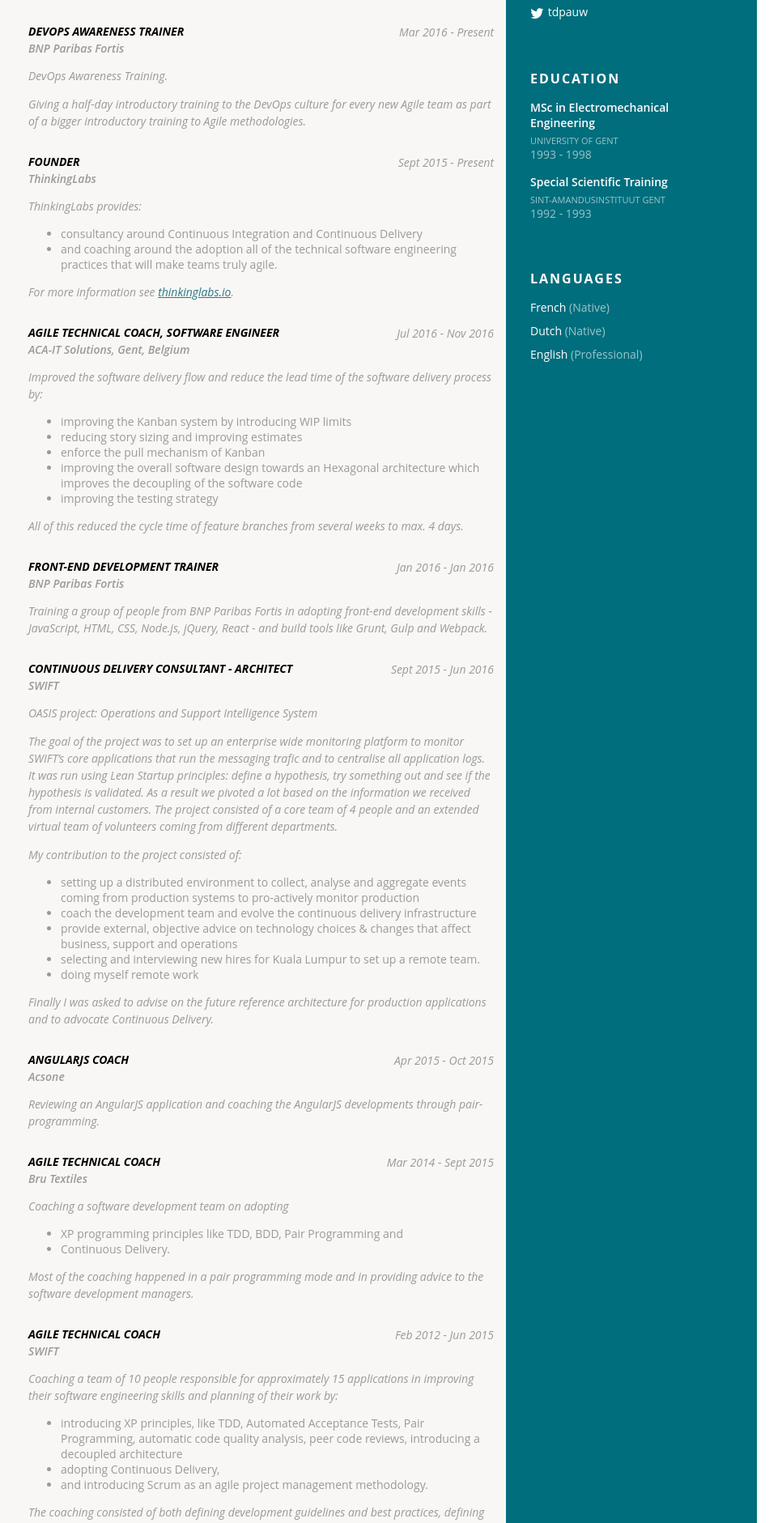
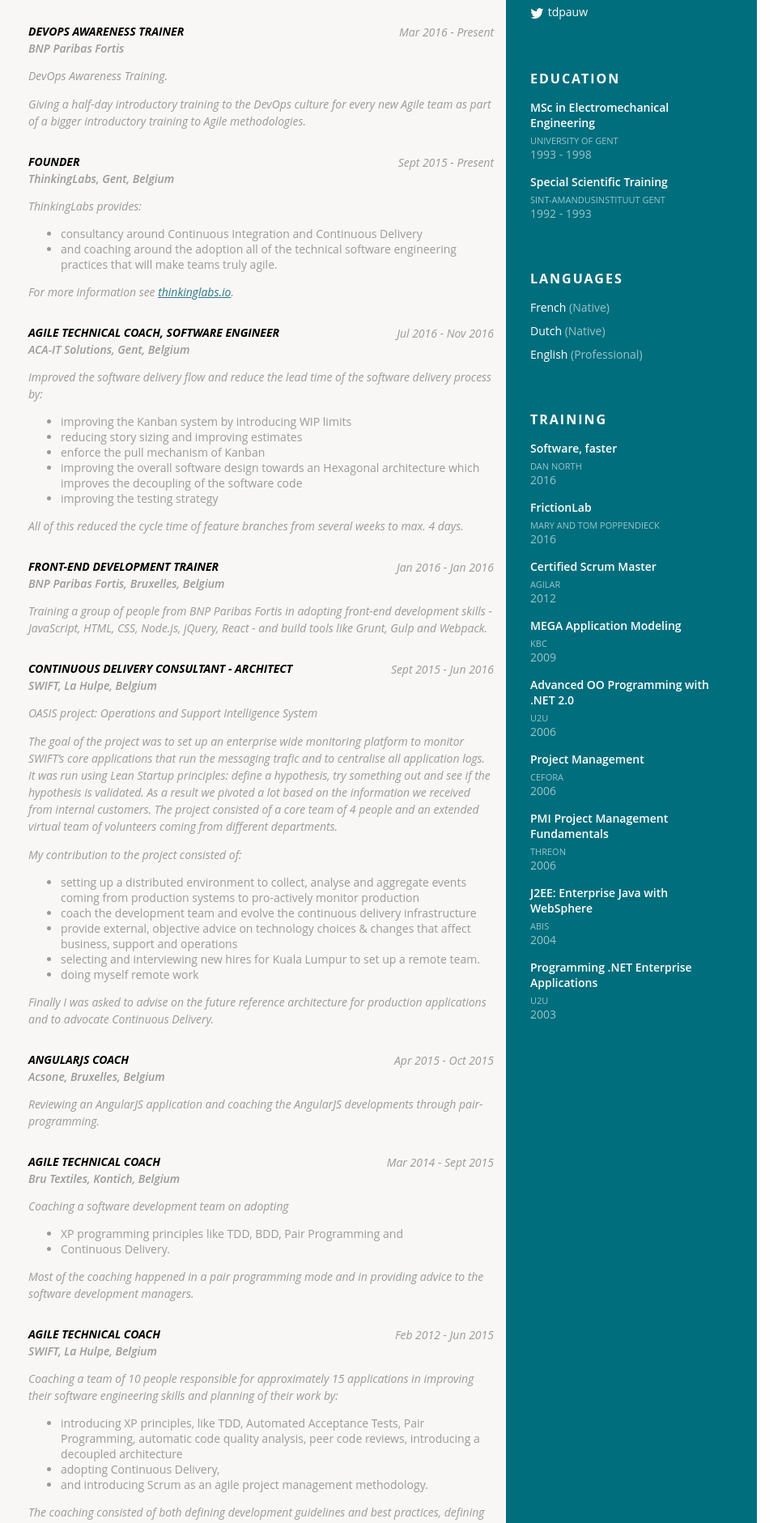
Before and after one commit to tdpauw/tdpauw.github.io, a Jekyll site: the page built from index.html, in a window 1280 px wide. Shown: the part 629-2510 px from the top of the page at 81% size, without its empty margins (185-1151 px from the left). Built offline with Jekyll 4.4.1, drawn with Linux system fonts in a browser that asks for light colours; some of the changed text lies outside the part shown.

Commit message:
add training

```diff
--- a/_data/cv.yml
+++ b/_data/cv.yml
@@ -12,10 +12,6 @@
 twitter: tdpauw
 github: tdpauw
 
-languages:
-  - french: native
-  - dutch: native
-  - english: professional
 
 education:
   - degree: MSc in Electromechanical Engineering
@@ -25,6 +21,48 @@
     school: Sint-Amandusinstituut Gent
     period: 1992 - 1993
 
+languages:
+  - french: native
+  - dutch: native
+  - english: professional
+
+training:
+  - title: Software, faster
+    organisation: Dan North
+    city: Budapest
+    year: 2016
+  - title: FrictionLab
+    organisation: Mary and Tom Poppendieck
+    city: Budapest
+    year: 2016
+  - title: Certified Scrum Master
+    organisation: Agilar
+    city: Gent
+    year: 2012
+  - title: MEGA Application Modeling
+    organisation: KBC
+    city: Leuven
+    year: 2009
+  - title: Advanced OO Programming with .NET 2.0
+    organisation: U2U
+    city: Bruxelles
+    year: 2006
+  - title: Project Management
+    organisation: Cefora
+    city: Bruxelles
+    year: 2006
+  - title: PMI Project Management Fundamentals
+    organisation: Threon
+    city: Bruxelles
+    year: 2006
+  - title: 'J2EE: Enterprise Java with WebSphere'
+    organisation: Abis
+    city: Leuven
+    year: 2004
+  - title: Programming .NET Enterprise Applications
+    organisation: U2U
+    city: Bruxelles
+    year: 2003
 
 summary: |
   Agile Technical Coach helping teams in adopting the necessary technical practices to deliver higher quality products at a higher speed and at lower costs.
@@ -45,7 +83,7 @@
   - company: SWIFT, La Hulpe, Belgium
     period: Jan 2017 - Present
     title: Continuous Delivery Consultant
-    description: ""
+    description: ''
 
   - company: BNP Paribas Fortis
     period: Mar 2016 - Present
@@ -55,7 +93,7 @@
 
       Giving a half-day introductory training to the DevOps culture for every new Agile team as part of a bigger introductory training to Agile methodologies.
 
-  - company: ThinkingLabs
+  - company: ThinkingLabs, Gent, Belgium
     period: Sept 2015 - Present
     title: Founder
     description: |
@@ -79,13 +117,13 @@
 
       All of this reduced the cycle time of feature branches from several weeks to max. 4 days.
 
-  - company: BNP Paribas Fortis
+  - company: BNP Paribas Fortis, Bruxelles, Belgium
     period: Jan 2016 - Jan 2016
     title: Front-End Development Trainer
     description: |
       Training a group of people from BNP Paribas Fortis in adopting front-end development skills - JavaScript, HTML, CSS, Node.js, jQuery, React - and build tools like Grunt, Gulp and Webpack.
 
-  - company: SWIFT
+  - company: SWIFT, La Hulpe, Belgium
     period: Sept 2015 - Jun 2016
     title: Continuous Delivery Consultant - Architect
     description: |
@@ -105,13 +143,13 @@
 
       Finally I was asked to advise on the future reference architecture for production applications and to advocate Continuous Delivery.
 
-  - company: Acsone
+  - company: Acsone, Bruxelles, Belgium
     period: Apr 2015 - Oct 2015
     title: AngularJS Coach
     description: |
       Reviewing an AngularJS application and coaching the AngularJS developments through pair-programming.
 
-  - company: Bru Textiles
+  - company: Bru Textiles, Kontich, Belgium
     period: Mar 2014 - Sept 2015
     title: Agile Technical Coach
     description: |
@@ -122,7 +160,7 @@
 
       Most of the coaching happened in a pair programming mode and in providing advice to the software development managers.
 
-  - company: SWIFT
+  - company: SWIFT, La Hulpe, Belgium
     period: Feb 2012 - Jun 2015
     title: Agile Technical Coach
     description: |
@@ -142,7 +180,7 @@
 
       - Jenkins, Nexus, Sonar, JIRA, Crucible for code reviews, Git/Stash (now BitBucket Server) for version control, Maven as a build tool, a wiki for documentation and knowledge sharing, ...
 
-  - company: Inventive Designers
+  - company: Inventive Designers, Antwerpen, Belgium
     period: Feb 2010 - Dec 2011
     title: Senior Software Engineer
     description: |
@@ -155,7 +193,7 @@
 
       Scriptura is developed in an agile way, releasing every 4 weeks a new version to the customers.
 
-  - company: KBC
+  - company: KBC, Leuven, Belgium
     period: Sept 2009 - Mar 2010
     title: Senior Technical Designer
     description: |
@@ -163,7 +201,7 @@
 
       During the project I've set up the technical foundations for unit testing, performance testing, performing database accesses and deploying the modules in an automated way as well as updating the technical documentation for these modules.
 
-  - company: BPost
+  - company: BPost, Bruxelles, Belgium
     period: Feb 2009 - May 2009
     title: Senior .NET Software Engineer
     description: |
@@ -171,7 +209,7 @@
 
       Reverse engineering of old VB script wizards and documenting their UML use cases  in order to migrate them into .NET smart client versions.
 
-  - company: Thomsom CompuMark
+  - company: Thomsom CompuMark, Antwerpen, Belgium
     period: May 2007 - Dec 2008
     title: Senior Java Software Engineer
     description: |
@@ -186,7 +224,7 @@
       - Aruba: the new integrated online search analysis platform.
         Here I mainly did performance and stability improvements as well as code reviews.
 
-  - company: Tele Atlas (now TomTom)
+  - company: Tele Atlas (now TomTom), Gent, Belgium
     period: Feb 2007 - Apr 2007
     title: Technology Architect
     description: |
@@ -194,7 +232,7 @@
 
       Once the process and software designs were set up I did the follow up of the implementation and the rollout into production.
 
-  - company: Software AG Belgium
+  - company: Software AG Belgium, Bruxelles, Belgium
     period: May 2001 - Jan 2007
     title: Software Architect - Senior Software Engineer
     description: |
@@ -208,7 +246,7 @@
 
       Inside Software AG Belgium, I was also responsible for the design, implementation and maintenance of an “application development framework” called XOo°f and the knowledge sharing with other software engineers through working groups, coaching and publications.
 
-  - company: DP Europe
+  - company: DP Europe, Bruxelles, Belgium
     period: Oct 2000 - Apr 2001
     title: Consultant
     description: |
@@ -216,7 +254,7 @@
 
       And running internal projects to improve the daily management of DP Europe.
 
-  - company: Velleman Switch (now Clicktouch)
+  - company: Velleman Switch (now Clicktouch), Gavere, Belgium
     period: Oct 1998 - Sept 2000
     title: Project Engineer
     description: |
--- a/_includes/sidebar.html
+++ b/_includes/sidebar.html
@@ -31,5 +31,5 @@
     </section>
    {% include education.html %}
    {% include language.html %}
-
+   {% include training.html %}
 </aside>
--- /dev/null
+++ b/_includes/training.html
@@ -0,0 +1,10 @@
+<section class="training">
+  <h2>Training</h2>
+  {% for item in site.data.cv.training %}
+  <div class="item">
+      <h4 class="title">{{item.title}}</h4>
+      <h5 class="organisation">{{item.organisation}}</h5>
+      <div class="year">{{item.year}}</div>
+  </div><!--//item-->
+  {% endfor %}
+</section>
--- a/assets/styles.css
+++ b/assets/styles.css
@@ -134,6 +134,29 @@
   margin-top: 0;
 }
 section.education .period {
+  color: rgba(255, 255, 255, 0.6);
+  font-weight: 500;
+  margin-bottom: 0px;
+}
+section.training h4.title {
+  font-size: 14px;
+  margin-top: 0;
+  margin-bottom: 5px;
+  text-transform: none;
+}
+section.training .item {
+  margin-bottom: 15px;
+}
+section.training .item:last-child {
+  margin-bottom: 0;
+}
+section.training .organisation {
+  color: rgba(255, 255, 255, 0.6);
+  font-weight: 500;
+  margin-bottom: 0px;
+  margin-top: 0;
+}
+section.training .year {
   color: rgba(255, 255, 255, 0.6);
   font-weight: 500;
   margin-bottom: 0px;
```
